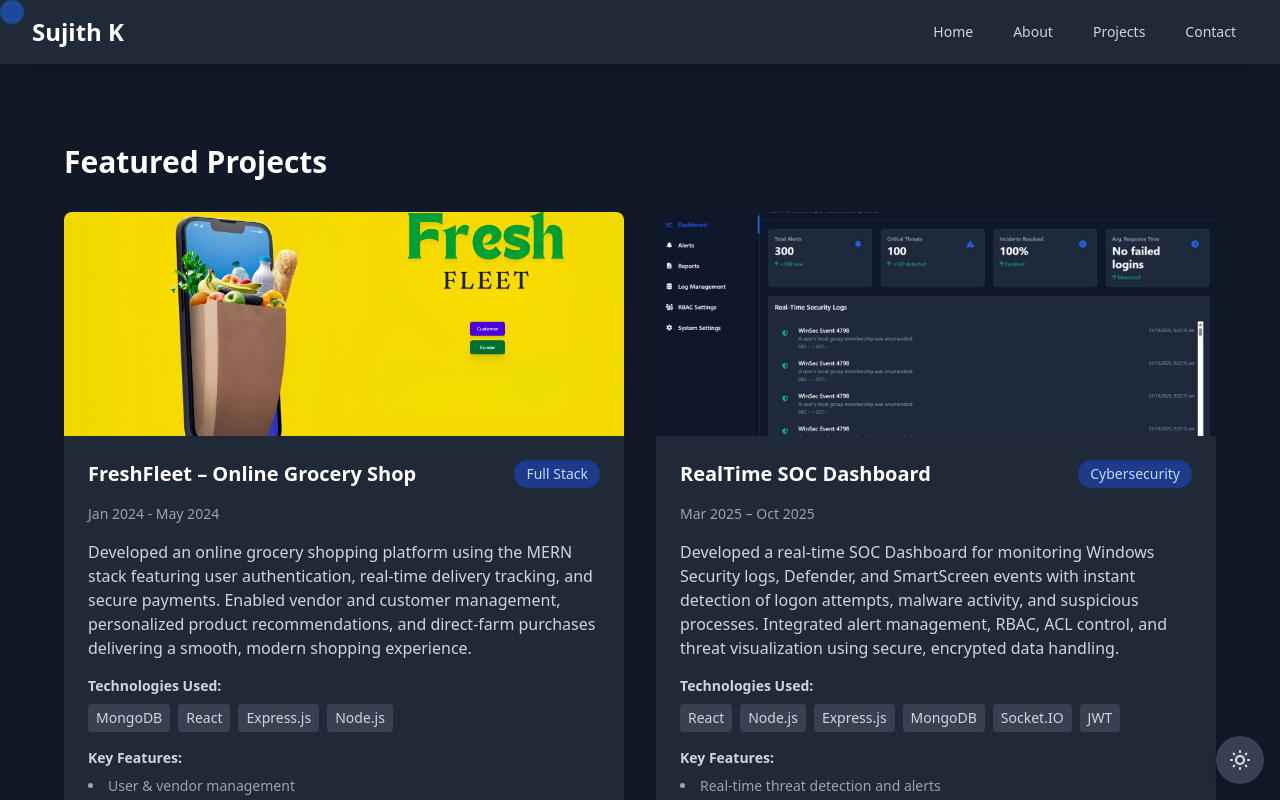
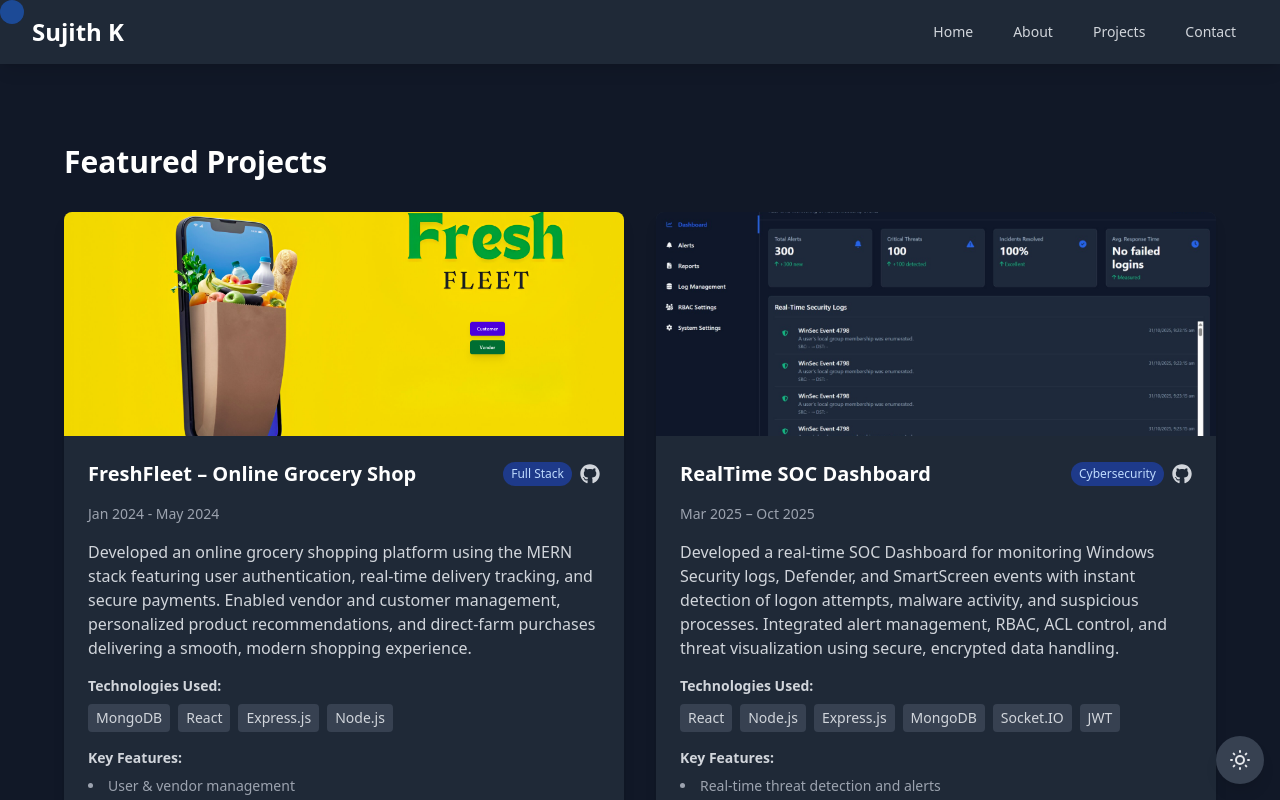
Before and after one commit to sujithk-kl/Portfolio, a React (Vite) app: page /projects in a window 1280 px wide. Shown: the top 800 px of the page. Built offline with nearby package versions, Linux system fonts and the light colour scheme.

Commit message:
added github icons for my projects

```diff
--- a/package.json
+++ b/package.json
@@ -10,11 +10,12 @@
     "preview": "vite preview"
   },
   "dependencies": {
+    "@heroicons/react": "^2.1.1",
     "react": "^18.2.0",
     "react-dom": "^18.2.0",
+    "react-icons": "^5.5.0",
     "react-router-dom": "^6.22.3",
-    "scroll-behavior-polyfill": "^1.0.1",
-    "@heroicons/react": "^2.1.1"
+    "scroll-behavior-polyfill": "^1.0.1"
   },
   "devDependencies": {
     "@types/react": "^18.2.64",
--- a/src/components/pages/Projects.jsx
+++ b/src/components/pages/Projects.jsx
@@ -2,12 +2,14 @@ import socImg from '../../assets/soc.jpeg';
 import freshfleetImg from '../../assets/Freshfleet.png';
 import codexaImg from '../../assets/Codexa.png';
 import rbacImg from '../../assets/rbac.jpeg';
+import { FaGithub } from 'react-icons/fa';
 
 const Projects = () => {
   const projects = [
     {
       title: 'FreshFleet – Online Grocery Shop',
       period: 'Jan 2024 - May 2024',
+      githubUrl: 'https://github.com/sujithk-kl/freshFleet',
       description: 'Developed an online grocery shopping platform using the MERN stack featuring user authentication, real-time delivery tracking, and secure payments. Enabled vendor and customer management, personalized product recommendations, and direct-farm purchases delivering a smooth, modern shopping experience.',
       technologies: ['MongoDB', 'React', 'Express.js', 'Node.js'],
       features: [
@@ -22,6 +24,7 @@ const Projects = () => {
     {
       title: 'RealTime SOC Dashboard',
       period: 'Mar 2025 – Oct 2025',
+      githubUrl: 'https://github.com/sujithk-kl/Soc-Dashboard',
       description: 'Developed a real-time SOC Dashboard for monitoring Windows Security logs, Defender, and SmartScreen events with instant detection of logon attempts, malware activity, and suspicious processes. Integrated alert management, RBAC, ACL control, and threat visualization using secure, encrypted data handling.',
       technologies: ['React', 'Node.js', 'Express.js', 'MongoDB', 'Socket.IO', 'JWT'],
       features: [
@@ -37,6 +40,7 @@ const Projects = () => {
     {
       title: 'RBAC – Role-Based Access Control System',
       period: 'Jan 2025 – Mar 2025',
+      githubUrl: 'https://github.com/sujithk-kl/RBAC',
       description: 'Developed a secure access control system to manage user permissions based on roles, ensuring only authorized users access critical data. Implemented AES-256 encryption, JWT authentication, and ACL-based permission management for enhanced data protection.',
       technologies: ['React', 'Node.js', 'Express.js', 'MongoDB', 'AES-256', 'ACL', 'JWT',],
       features: [
@@ -51,6 +55,7 @@ const Projects = () => {
     {
       title: 'Codexa - Next-Gen Secure Cloud-Native Coding Platform',
       period: 'Sep 2025 – Oct 2025',
+      githubUrl: 'https://github.com/sujithk-kl/Codexa',
       description: 'Developed a browser-based IDE for fullstack application development entirely in the cloud, supporting real-time code editing, building, and execution without local setup. Integrated Zen Mode, Pomodoro timers, and smart project management tools to enhance developer focus and productivity.',
       technologies: ['React','Node.js', 'Express.js', 'MongoDB', 'Docker',' Kubernetes', 'AWS S3', 'Socket.IO', 'Monaco Editor'],
       features: [
@@ -96,13 +101,27 @@ const Projects = () => {
                   />
                 )}
                 <div className="p-6">
-                  <div className="flex justify-between items-start mb-4">
+                  <div className="flex justify-between items-center mb-4">
                     <h3 className="text-xl font-semibold text-gray-900 dark:text-white">
                       {project.title}
                     </h3>
-                    <span className="px-3 py-1 bg-blue-100 dark:bg-blue-900 text-blue-800 dark:text-blue-200 rounded-full text-sm">
-                      {project.category}
-                    </span>
+                    <div className="flex items-center space-x-2">
+                      <span className="inline-block bg-blue-100 text-blue-800 text-xs px-2 py-1 rounded-full dark:bg-blue-900 dark:text-blue-200">
+                        {project.category}
+                      </span>
+                      {project.githubUrl && (
+                        <a
+                          href={project.githubUrl}
+                          target="_blank"
+                          rel="noopener noreferrer"
+                          className="text-gray-600 hover:text-gray-900 dark:text-gray-300 dark:hover:text-white transition-colors flex-shrink-0"
+                          aria-label="View on GitHub"
+                          title="View on GitHub"
+                        >
+                          <FaGithub size={20} />
+                        </a>
+                      )}
+                    </div>
                   </div>
                   <p className="text-gray-500 dark:text-gray-400 text-sm mb-4">
                     {project.period}
--- a/src/index.css
+++ b/src/index.css
@@ -10,6 +10,8 @@
 
   body {
     @apply antialiased;
+    background: linear-gradient(135deg, #4a148c 0%, #1a237e 100%);
+    min-height: 100vh;
   }
 }
 
```
Also changed, not shown: 1 other file (tests, documents, lock files or other folders).
